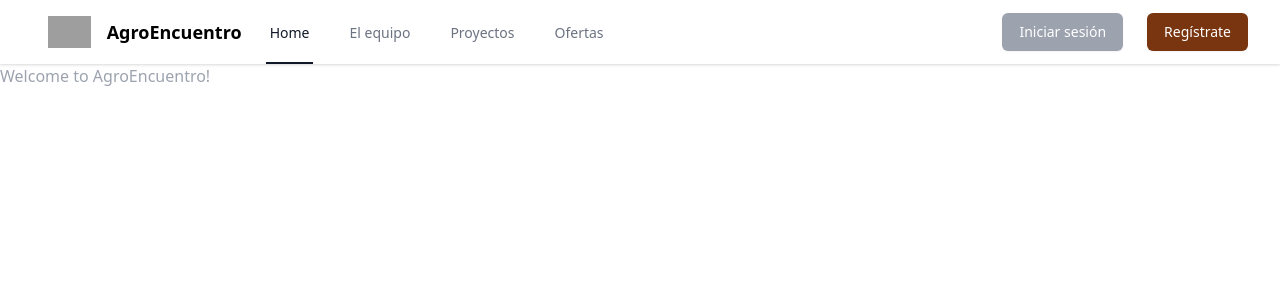
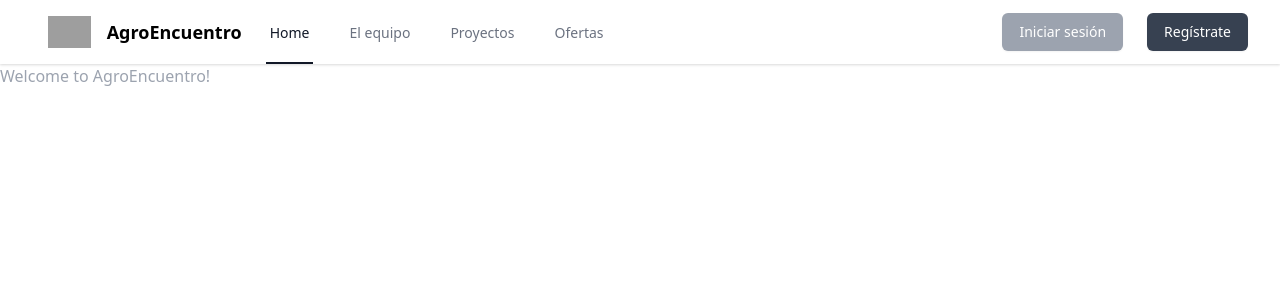
Before and after one commit to UniversidadEanDev/agroencuentro-solution-challenge, a React app: page / in a window 1280 px wide. Shown: the top 300 px of the page. Built offline with nearby package versions, Linux system fonts and the light colour scheme; grey boxes are pictures that could not be loaded.

Commit message:
Button hover

```diff
--- a/src/App.js
+++ b/src/App.js
@@ -3,7 +3,7 @@ import { Navbar } from './components/Navbar'
 import './styles.css'
 import { firebaseConfig } from './config/settings'
 import firebase from 'firebase/app'
-
+import 'firebase/auth'
 firebase.initializeApp(firebaseConfig)
 
 export const App = () => (
--- a/src/components/Navbar.js
+++ b/src/components/Navbar.js
@@ -45,7 +45,7 @@ export const Navbar = () => {
             <a href='#' class='ml-6 inline-flex items-center px-4 py-2 border border-transparent text-sm font-medium rounded-md shadow-sm text-white bg-gray-400 hover:bg-gray-700 focus:outline-none focus:ring-2 focus:ring-offset-2 focus:ring-gray-500'>
               Iniciar sesión
             </a>
-            <a href='#' class='ml-6 inline-flex items-center px-4 py-2 border border-transparent text-sm font-medium rounded-md shadow-sm text-white bg-yellow-900 hover:bg-gray-700 focus:outline-none focus:ring-2 focus:ring-offset-2 focus:ring-gray-500'>
+            <a href='#' class='ml-6 inline-flex items-center px-4 py-2 border border-transparent text-sm font-medium rounded-md shadow-sm text-white bg-gray-700 hover:bg-yellow-900 focus:outline-none focus:ring-2 focus:ring-offset-2 focus:ring-gray-500'>
               Regístrate
             </a>
           </div>
```
